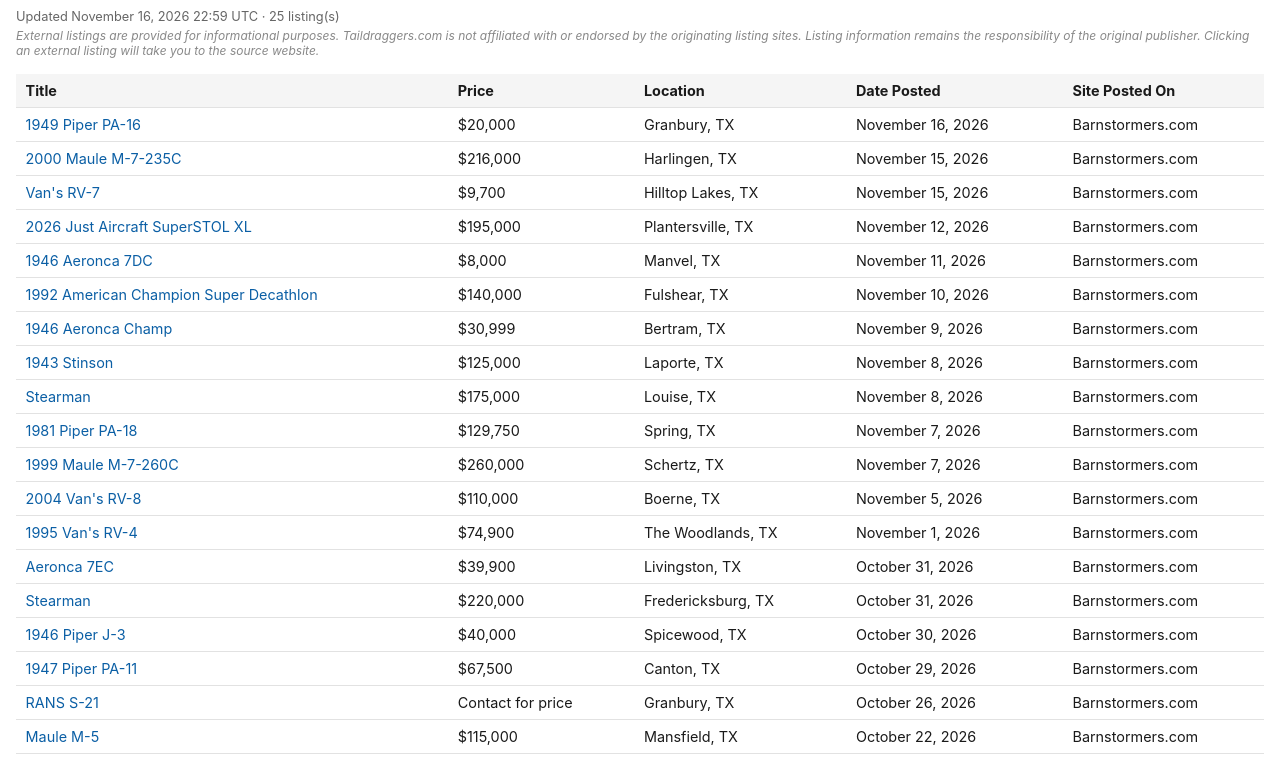
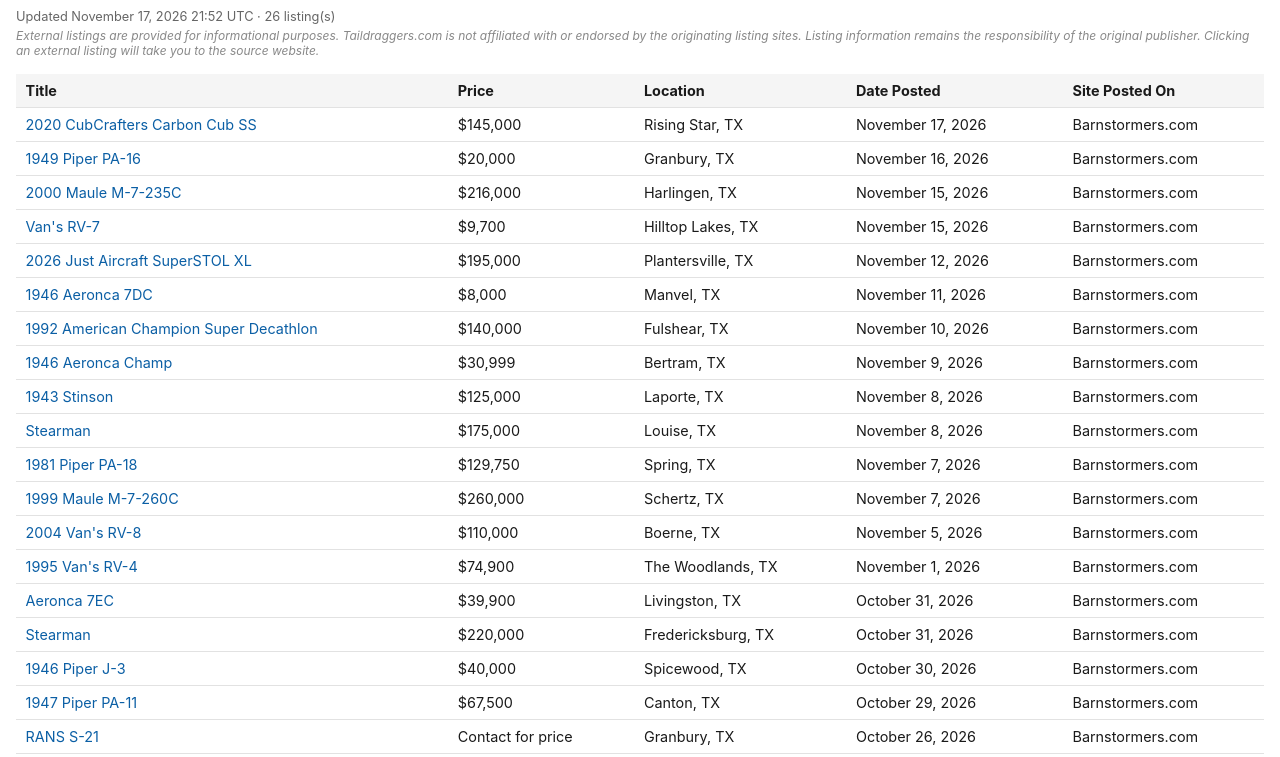
Before and after one commit to taildraggers/texas, a plain HTML site: page docs/index.html in a window 1280 px wide. Shown: the part 43-800 px from the top of the page. Drawn offline with Linux system fonts and the light colour scheme.

Commit message:
Update Texas listings (2026-11-17)

```diff
--- a/docs/index.html
+++ b/docs/index.html
@@ -58,13 +58,14 @@
 </head>
 <body>
   <h1>Taildragger Ads in Texas</h1>
-  <div class="updated">Updated November 16, 2026 22:59 UTC &middot; 25 listing(s)</div>
+  <div class="updated">Updated November 17, 2026 21:52 UTC &middot; 26 listing(s)</div>
   <div class="disclaimer">External listings are provided for informational purposes. Taildraggers.com is not affiliated with or endorsed by the originating listing sites. Listing information remains the responsibility of the original publisher. Clicking an external listing will take you to the source website.</div>
   <table>
     <thead>
       <tr><th>Title</th><th>Price</th><th>Location</th><th>Date Posted</th><th>Site Posted On</th></tr>
     </thead>
     <tbody>
+        <tr><td><a href="https://www.barnstormers.com/classified-2084339-2020-CubCrafters-Carbon-Cub-SS.html" target="_blank" rel="noopener noreferrer">2020 CubCrafters Carbon Cub SS</a></td><td>$145,000</td><td>Rising Star, TX</td><td>November 17, 2026</td><td>Barnstormers.com</td></tr>
         <tr><td><a href="https://www.barnstormers.com/classified-2067949-1949-Piper-Clipper-PA-16.html" target="_blank" rel="noopener noreferrer">1949 Piper PA-16</a></td><td>$20,000</td><td>Granbury, TX</td><td>November 16, 2026</td><td>Barnstormers.com</td></tr>
         <tr><td><a href="https://www.barnstormers.com/classified-2017090-2000-Maule-M7-235C.html" target="_blank" rel="noopener noreferrer">2000 Maule M-7-235C</a></td><td>$216,000</td><td>Harlingen, TX</td><td>November 15, 2026</td><td>Barnstormers.com</td></tr>
         <tr><td><a href="https://www.barnstormers.com/classified-2063995-RV-7-WingEmpennage.html" target="_blank" rel="noopener noreferrer">Van&#x27;s RV-7</a></td><td>$9,700</td><td>Hilltop Lakes, TX</td><td>November 15, 2026</td><td>Barnstormers.com</td></tr>
```
